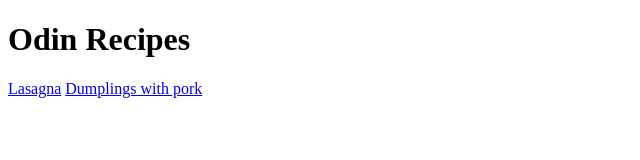
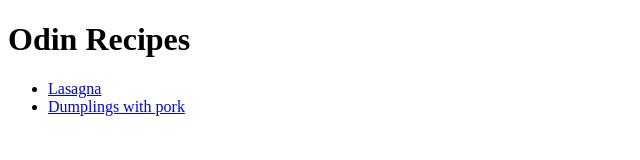
Before and after one commit to Fiiam/odin-recipes, a plain HTML site: page index.html in a window 1280 px wide. Shown: the whole page, without its empty margins (0-640 px from the left). Drawn offline with Linux system fonts and the light colour scheme.

Commit message:
Add list for recipes

```diff
--- a/index.html
+++ b/index.html
@@ -12,8 +12,13 @@
 <body>
 
   <h1>Odin Recipes</h1>
-  <a href="recipes/lasagna.html">Lasagna</a>
-  <a href="recipes/dumplings.html">Dumplings with pork</a>
+
+  <ul>
+
+    <li><a href="recipes/lasagna.html">Lasagna</a></li>
+    <li><a href="recipes/dumplings.html">Dumplings with pork</a></li>
+
+  </ul>
 
 </body>
 
```
